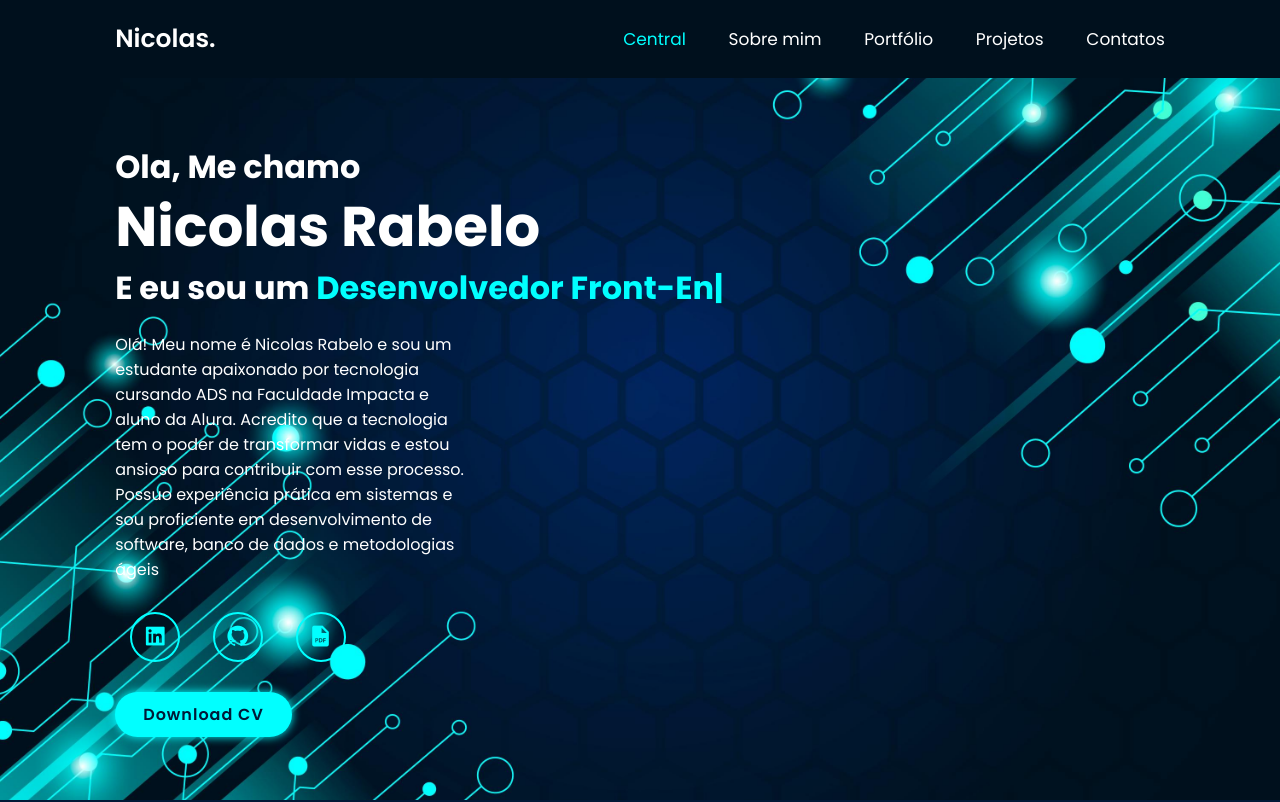
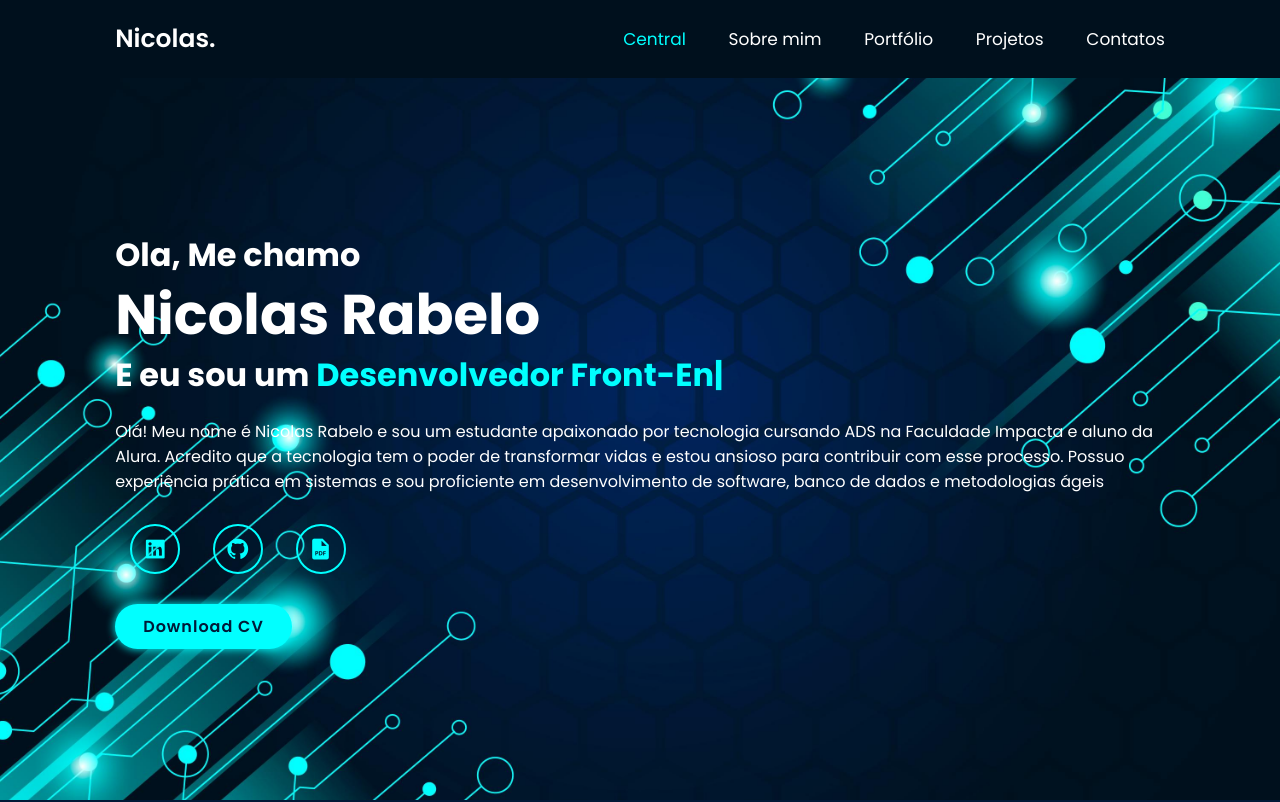
Before and after one commit to NicolasRbelo/Portfolio, a plain HTML site: page index.html in a window 1280 px wide. Shown: the top 802 px of the page. Drawn offline with nearby package versions, Linux system fonts and the light colour scheme.

Commit message:
Update style.css

```diff
--- a/css/style.css
+++ b/css/style.css
@@ -123,7 +123,7 @@ color: var(--main-color);
     line-height: 1.3;
 }
 .central-conteudo p{
-    margin: 0 70rem 0 0 ;
+
     font-size: 1.6rem;
 }
 
```
